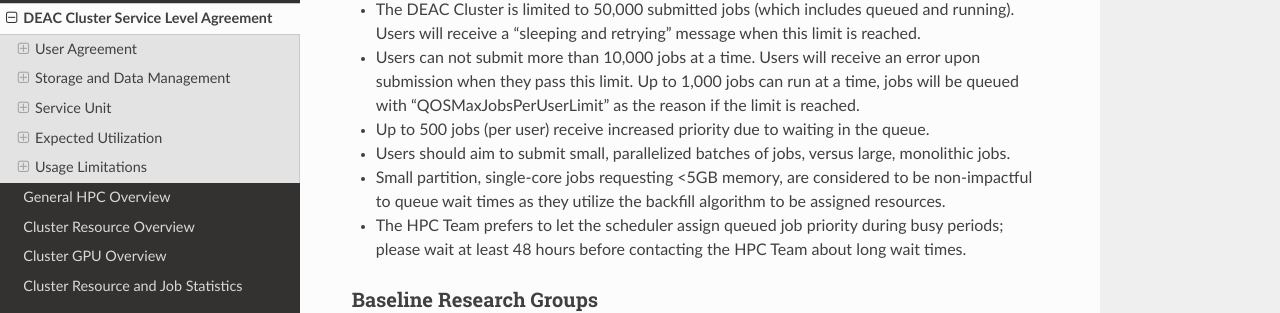
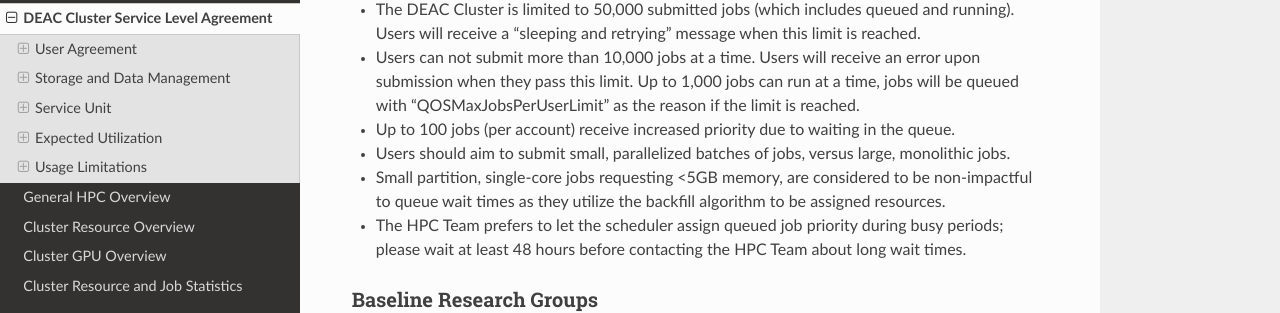
Before and after one commit to WFU-HPC/deac-docs, a Sphinx documentation site: the page built from source/cluster-sla.rst, in a window 1280 px wide and 900 px high, scrolled down 21173 px. Shown: the part 138-451 px from the top of the window. Built offline with Sphinx 7.4.7 and the Read the Docs theme 2.0.0, drawn with Linux system fonts in a browser that asks for light colours; some of the changed text lies outside the part shown.

Commit message:
Update cluster-sla.rst
Updated limit to 100 per account due to recent config change. Added statement that highQOS submissions do not have this limit

```diff
--- a/source/cluster-sla.rst
+++ b/source/cluster-sla.rst
@@ -742,7 +742,7 @@
 
 * The DEAC Cluster is limited to 50,000 submitted jobs (which includes queued and running). Users will receive a "sleeping and retrying" message when this limit is reached.
 * Users can not submit more than 10,000 jobs at a time. Users will receive an error upon submission when they pass this limit. Up to 1,000 jobs can run at a time, jobs will be queued with "QOSMaxJobsPerUserLimit" as the reason if the limit is reached.
-* Up to 500 jobs (per user) receive increased priority due to waiting in the queue.
+* Up to 100 jobs (per account) receive increased priority due to waiting in the queue.
 * Users should aim to submit small, parallelized batches of jobs, versus large, monolithic jobs.
 * Small partition, single-core jobs requesting <5GB memory, are considered to be non-impactful to queue wait times as they utilize the backfill algorithm to be assigned resources.
 * The HPC Team prefers to let the scheduler assign queued job priority during busy periods; please wait at least 48 hours before contacting the HPC Team about long wait times.
```
Also changed, not shown: other parts of source/cluster-sla.rst (+1 -0 lines).
